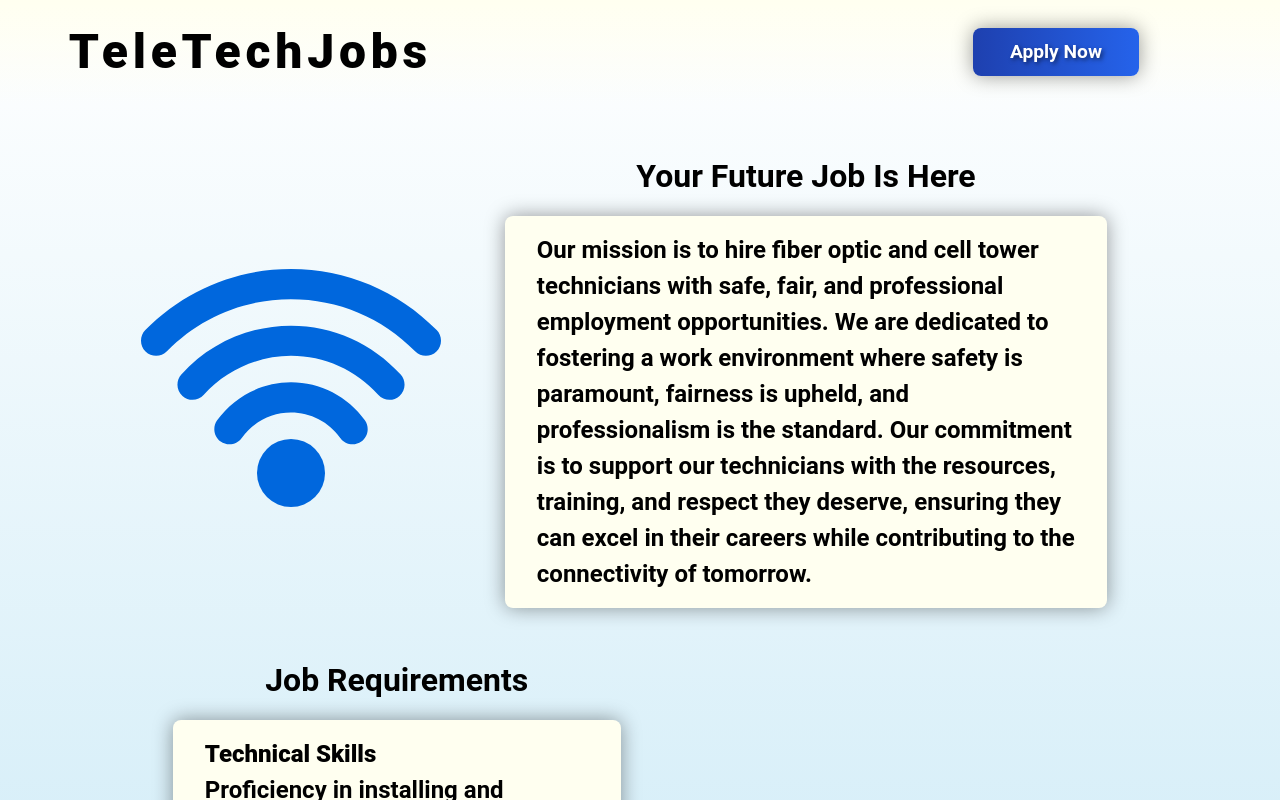
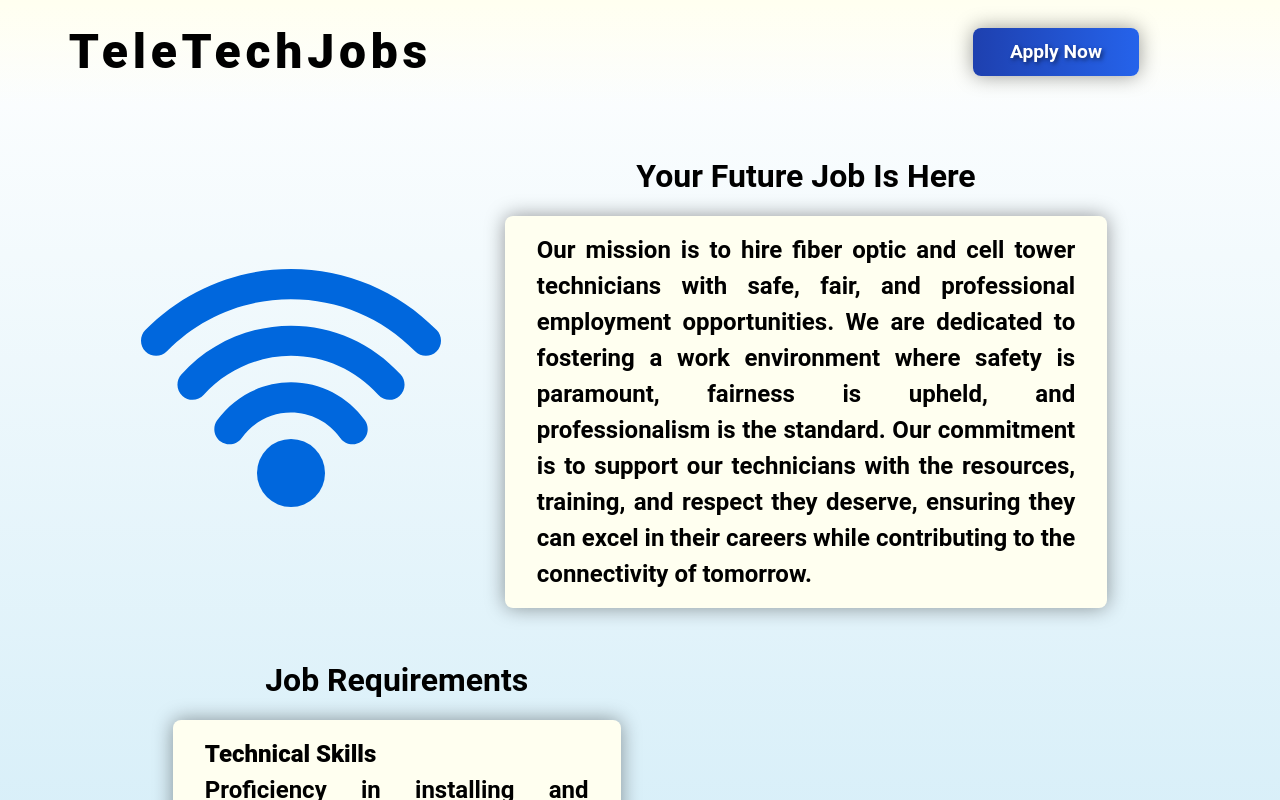
Before and after one commit to magnusquest/teletechjobs, a Next.js app: page / in a window 1280 px wide. Shown: the top 800 px of the page. Built offline with nearby package versions, Linux system fonts and the light colour scheme.

Commit message:
justify text

```diff
--- a/src/app/globals.css
+++ b/src/app/globals.css
@@ -98,7 +98,7 @@ a {
 }
 
 h3 {
-  @apply header-container;
+  @apply header-container text-justify;
 }
 
 footer {
```
